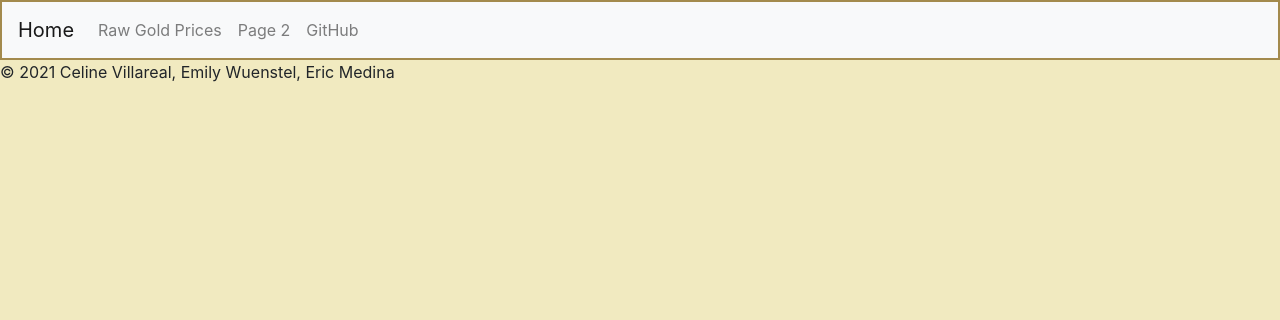
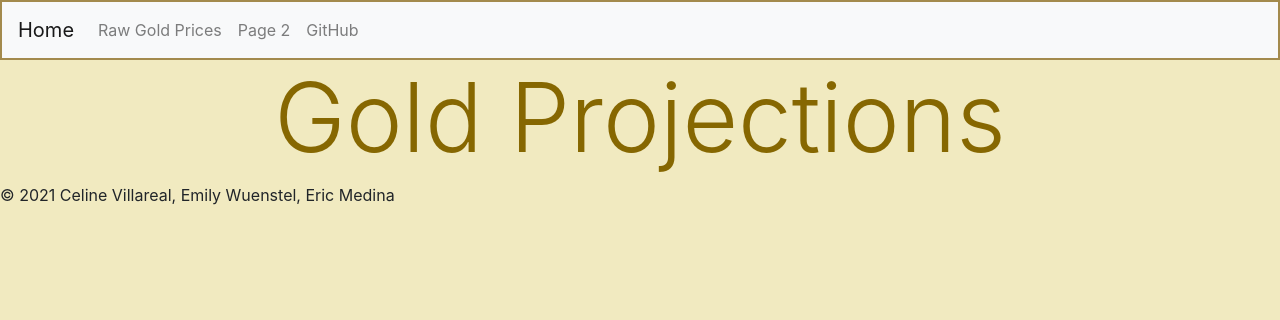
Before and after one commit to cjvilla/Gold-Projections, a Flask app: page / in a window 1280 px wide. Shown: the top 320 px of the page. Run offline with Flask 2, Linux system fonts and the light colour scheme; some libraries are stand-ins or nearby versions.

Commit message:
Update home.html

```diff
--- a/templates/home.html
+++ b/templates/home.html
@@ -17,7 +17,7 @@
 
 <!-- Navbar -->
 <nav class="navbar navbar-expand-lg navbar-light bg-light">
-    <a class="navbar-brand" href="#">Home</a>
+    <a class="navbar-brand" href="/">Home</a>
     <button class="navbar-toggler" type="button" data-toggle="collapse" data-target="#navbarNav" aria-controls="navbarNav" aria-expanded="false" aria-label="Toggle navigation">
       <span class="navbar-toggler-icon"></span>
     </button>
@@ -38,7 +38,13 @@
 
 
 <!-- Start of body -->
-
+<div class = "container-fluid">
+  <div class = "row">
+    <div class = "col">
+      <h1 class="display-1 animate__animated animate__slideInDown">Gold Projections</h1>
+    </div>
+  </div>
+</div>
 
 <!-- Container for information and images -->
 
```
